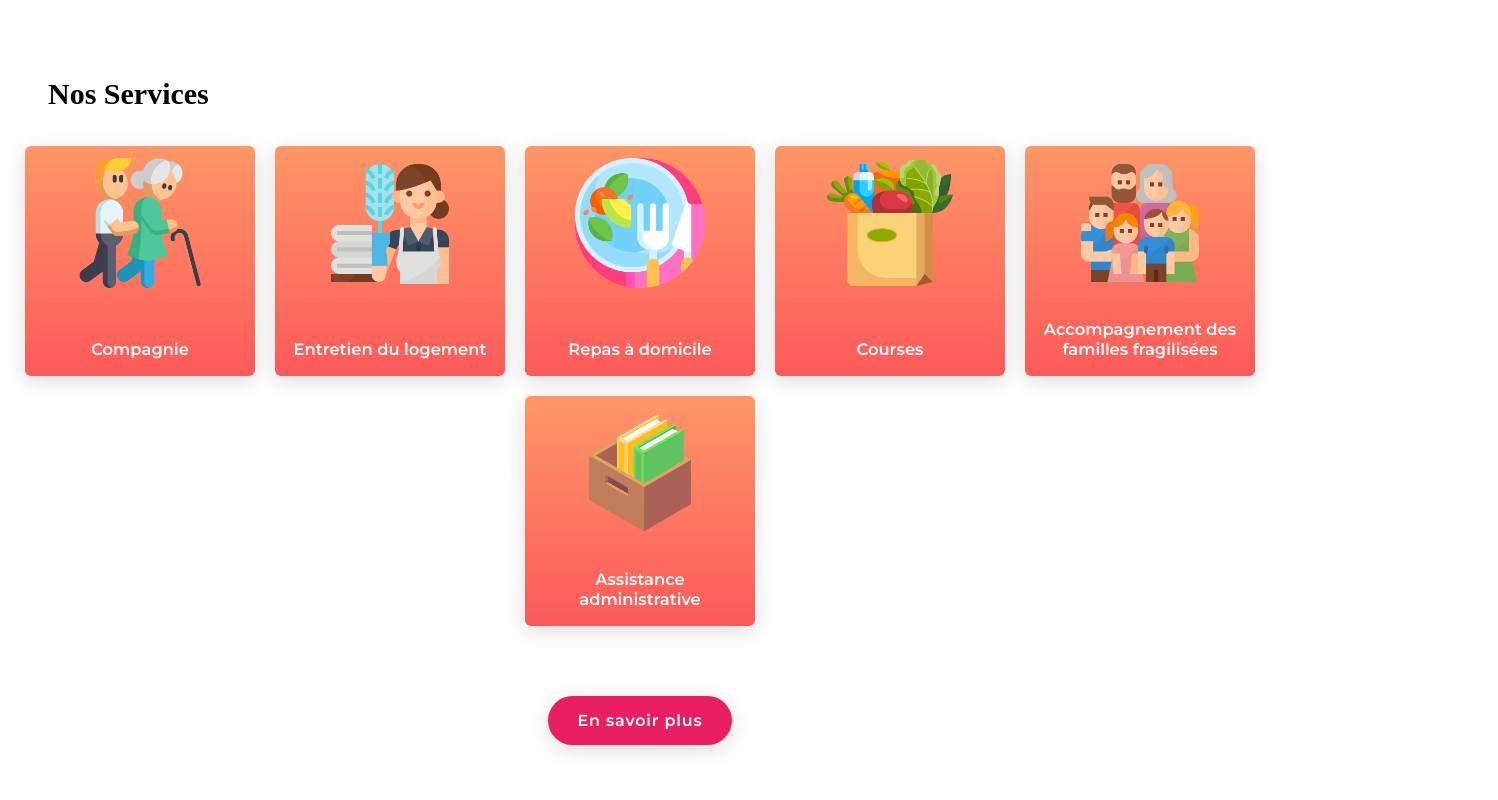
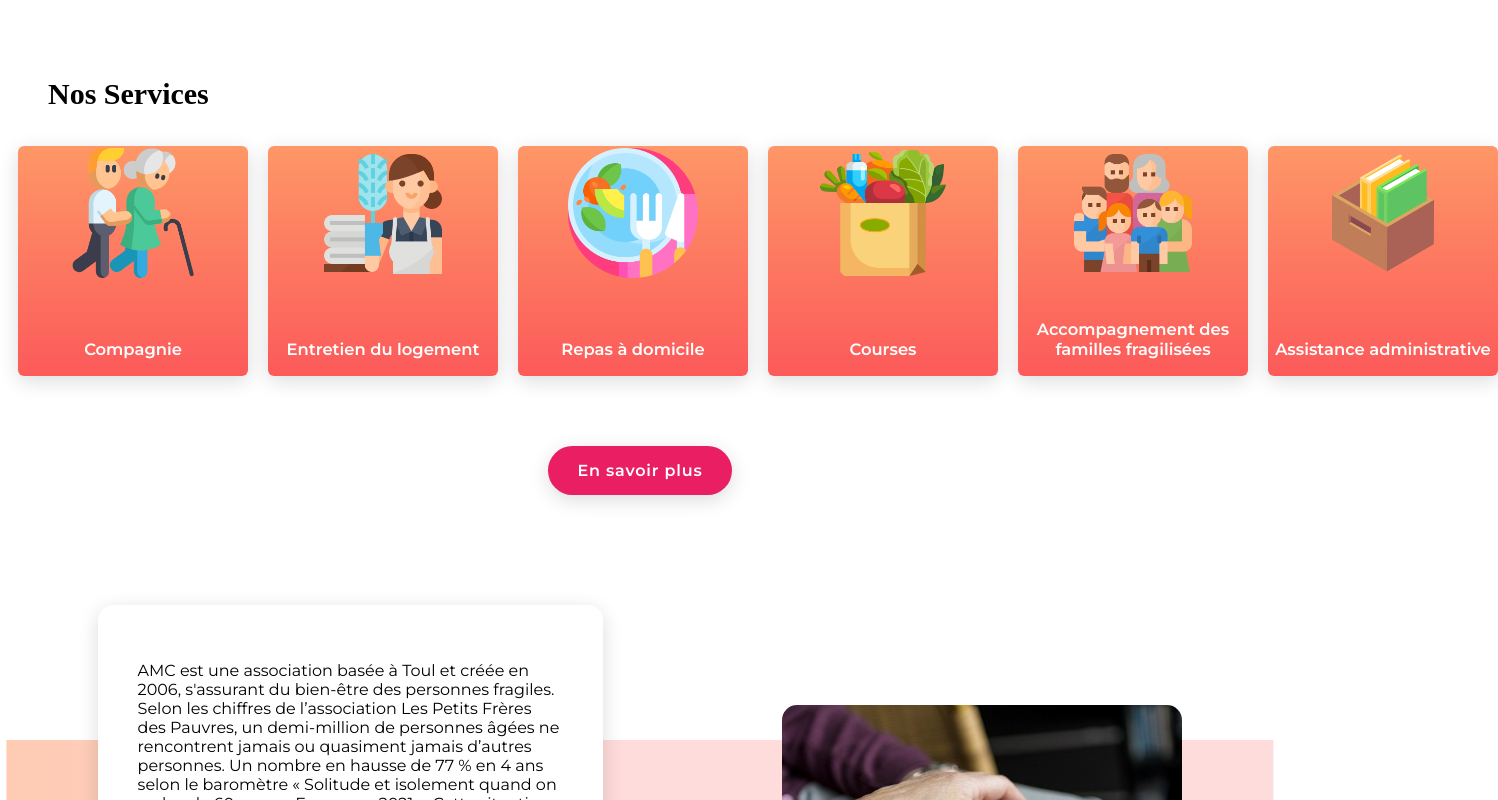
Before and after one commit to MadyKramer/amcwebsite, a React (Create React App) app: page / in a window 1280 px wide. Shown: the part 720-1520 px from the top of the page, 1498 px wide, since content can reach past the window. Built offline with nearby package versions, Linux system fonts and the light colour scheme; a web font is replaced by a local one.

Commit message:
rotate cards effect

```diff
--- a/src/components/ServicesHome.js
+++ b/src/components/ServicesHome.js
@@ -8,15 +8,23 @@ const ServicesHome = () => {
       <div className="servicesHome">
         {servicesDatas.map((service) => (
           <div className="servicesHome__card" key={service.id}>
-            <div className="servicesHome__card__icon">
-              <img src={service.img} alt=""></img>
+            <div className="servicesHome__card__front">
+              <div className="servicesHome__card__front__icon">
+                <img src={service.img} alt=""></img>
+              </div>
+              <div className="servicesHome__card__front__name">
+                <h3>{service.name}</h3>
+              </div>
             </div>
-            <div className="servicesHome__card__name">
-              <h3>{service.name}</h3>
+            <div className="servicesHome__card__back">
+              <ul>
+                {service.description.map((services, index) => (
+                  <li key={index}> {services} </li>
+                ))}
+              </ul>
             </div>
           </div>
         ))}
-
       </div>
     </section>
   );
--- a/src/servicesDatas.js
+++ b/src/servicesDatas.js
@@ -11,30 +11,36 @@ export const servicesDatas = [
     name: "Compagnie",
     img: helper,
     id: 1,
+    description:["Jeux de société", "Lecture", "Promenades", "Resocialisation", "Visite familles", "..."]
   },
   {
     name: "Entretien du logement",
     img: housework,
-    id: 2
+    id: 2,
+    description:["Sol", "Vaisselle", "Entretien du linge", "Poussière", "..."]
   },
   {
     name: "Repas à domicile",
     img: eating,
-    id: 3
+    id: 3,
+    description:["Préparation du repas", "Aide alimentaire", "Service"]
   },
   {
     name: "Courses",
     img: shopping,
-    id: 4
+    id: 4,
+    description: ["Avec le bénéficiare", "Sans le bénéficiaire"]
   },
   {
     name: "Accompagnement des familles fragilisées",
     img: family,
-    id: 5
+    id: 5,
+    description:["Soutien moral", "Aide administrative"]
   },
   {
     name: "Assistance administrative",
     img: documents,
-    id: 6
+    id: 6,
+    description:["Aide au bénéficiaire", "Aide à la famille du bénéficiaire"]
   }
 ];
--- a/src/style.css
+++ b/src/style.css
@@ -102,38 +102,71 @@
 
 .servicesHome {
   display: flex;
-  justify-content: center;
-  flex-wrap: wrap;
+  justify-content: space-between;
+  perspective: 1000px;
 }
 .servicesHome__card {
+  position: relative;
+  transition: transform 0.7s ease;
+  transform-style: preserve-3d;
+  margin: 10px;
+  width: 230px;
+  height: 230px;
+}
+.servicesHome__card:hover {
+  transform: rotateY(180deg);
+}
+.servicesHome__card__front {
   box-shadow: 0px 5px 20px rgba(0, 0, 0, 0.1411764706);
+  backface-visibility: hidden;
+  position: absolute;
+  top: 0;
+  left: 0;
   display: flex;
   flex-direction: column;
   justify-content: space-between;
-  margin: 10px;
+  width: 230px;
+  height: 230px;
   padding: 1% 1% 0% 1%;
   border-radius: 6px;
   background: linear-gradient(0deg, rgb(252, 90, 90) 0%, rgb(254, 151, 103) 100%);
-  width: 230px;
-  height: 230px;
+  -webkit-transform-style: preserve-3d;
+  -moz-transform-style: preserve-3d;
+  -ms-transform-style: preserve-3d;
+  -o-transform-style: preserve-3d;
+  transform-style: preserve-3d;
   transition-duration: 350ms;
 }
-.servicesHome__card:hover {
-  transform: scale(1.05);
-}
-.servicesHome__card__icon {
+.servicesHome__card__front__icon {
   display: flex;
   justify-content: center;
 }
-.servicesHome__card__icon img {
+.servicesHome__card__front__icon img {
   width: 130px;
 }
-.servicesHome__card__name {
+.servicesHome__card__front__name {
   display: flex;
   justify-content: center;
   color: #fff;
   text-align: center;
   font-size: 14px;
+}
+.servicesHome__card__back {
+  backface-visibility: hidden;
+  transform: rotateY(180deg);
+  display: flex;
+  flex-direction: column;
+  width: 230px;
+  height: 230px;
+  padding: 1% 1% 0% 1%;
+  border-radius: 6px;
+  background: linear-gradient(0deg, rgb(252, 90, 90) 0%, rgb(254, 151, 103) 100%);
+  color: #fff;
+  font-weight: 600;
+}
+.servicesHome__card__back ul > li {
+  list-style-type: none;
+  padding: 6px 0px;
 }
 
 .banner {
--- a/src/styles/_Navbar.scss
+++ b/src/styles/_Navbar.scss
@@ -17,7 +17,6 @@
 
 .navlinks {
   text-decoration: none;
-
   color: black;
 }
 
--- a/src/styles/accueil/_ServicesHome.scss
+++ b/src/styles/accueil/_ServicesHome.scss
@@ -1,13 +1,29 @@
 .servicesHome {
   display: flex;
-  justify-content: center;
-  flex-wrap: wrap;
+  justify-content: space-between;
+  perspective: 1000px;
+
   &__card {
+    position: relative;
+    transition: transform 0.7s ease;
+    transform-style: preserve-3d;
+    margin: 10px;
+    width: 230px;
+    height: 230px;
+    &:hover {
+      transform: rotateY(180deg);
+    }
+    &__front {
       @include shadowBox;
+      backface-visibility: hidden;
+      position: absolute;
+      top: 0;
+      left: 0;
       display: flex;
       flex-direction: column;
       justify-content: space-between;
-    margin: 10px;
+      width: 230px;
+      height: 230px;
       padding: 1% 1% 0% 1%;
       border-radius: 6px;
       background: linear-gradient(
@@ -15,12 +31,12 @@
         rgba(252, 90, 90, 1) 0%,
         rgba(254, 151, 103, 1) 100%
       );
-    width: 230px;
-    height: 230px;
+      -webkit-transform-style: preserve-3d;
+      -moz-transform-style: preserve-3d;
+      -ms-transform-style: preserve-3d;
+      -o-transform-style: preserve-3d;
+      transform-style: preserve-3d;
       transition-duration: 350ms;
-    &:hover {
-      transform: scale(1.05);
-    }
       &__icon {
         display: flex;
         justify-content: center;
@@ -36,4 +52,28 @@
         font-size: 14px;
       }
     }
+    &__back {
+      backface-visibility: hidden;
+      transform: rotateY(180deg);
+      display: flex;
+      flex-direction: column;
+      width: 230px;
+      height: 230px;
+      padding: 1% 1% 0% 1%;
+      border-radius: 6px;
+      background: linear-gradient(
+        0deg,
+        rgba(252, 90, 90, 1) 0%,
+        rgba(254, 151, 103, 1) 100%
+      );
+      color: #fff;
+      font-weight: 600;
+
+      & ul > li {
+        list-style-type: none;
+        padding: 6px 0px;
+
       }
+    }
+  }
+}
```
Also changed, not shown: 1 other file (tests, documents, lock files or other folders). Lines whose indentation alone changed are shown as unchanged.
